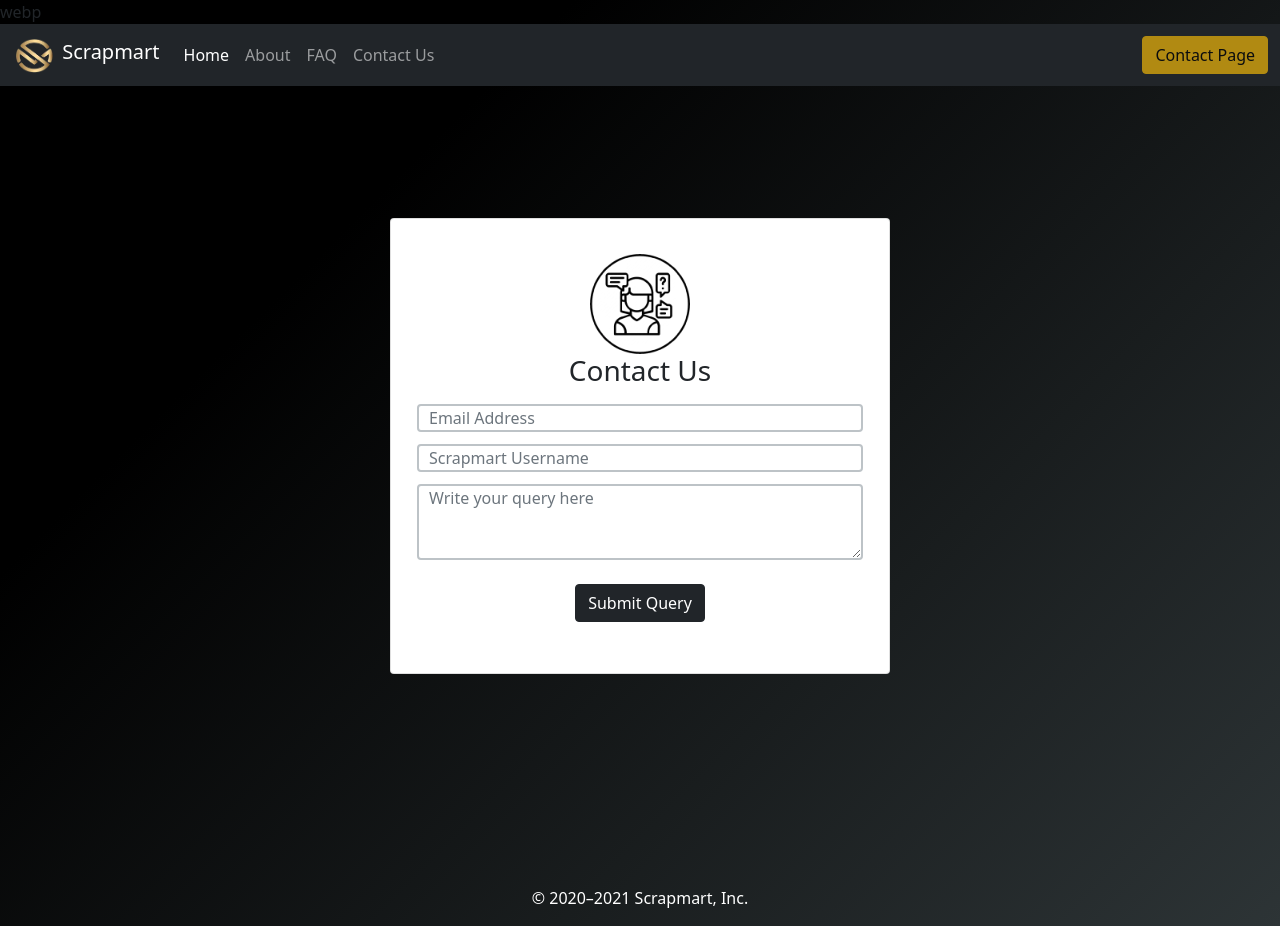
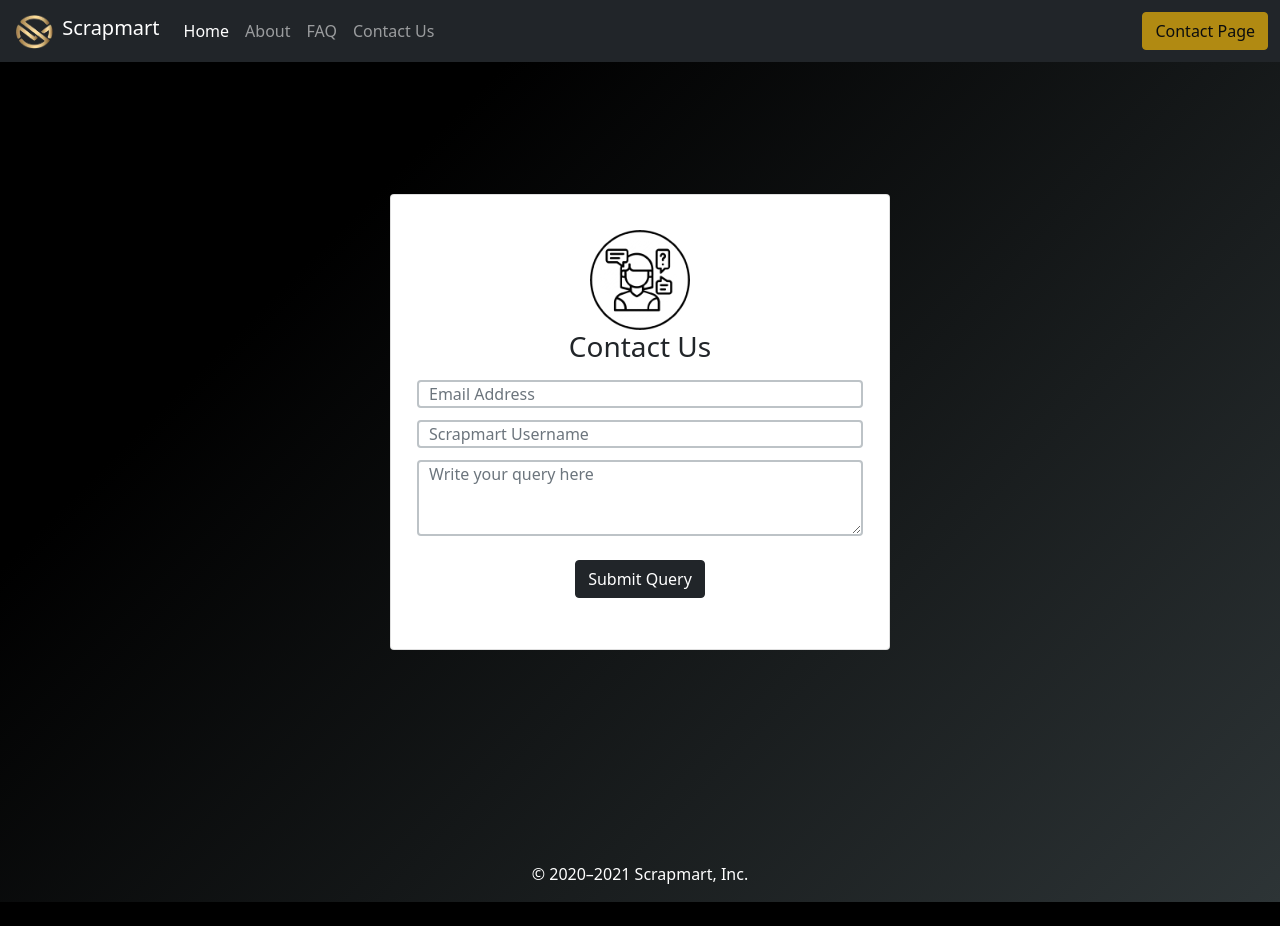
Before and after one commit to vivekx01/scrapmart, a Django app: page /contactus/ in a window 1280 px wide. After the commit the page ends 902 px from the top, so only its background shows below. Run offline with Django 3.2, Linux system fonts and the light colour scheme; some libraries are stand-ins or nearby versions.

Commit message:
image optmization 3

```diff
--- a/templates/adminhomepage.html
+++ b/templates/adminhomepage.html
@@ -1,4 +1,4 @@
-webp{% extends 'base.html' %}
+{% extends 'base.html' %}
 {% load static %}
 {% block content %}
     <nav class="navbar navbar-dark bg-dark">
--- a/templates/contactpage.html
+++ b/templates/contactpage.html
@@ -1,4 +1,4 @@
-webp{% extends 'base.html' %}
+{% extends 'base.html' %}
 {% load static %}
 {% block styles %}
 <link rel="stylesheet" href="{% static 'css/contactpage.css' %}">
```
